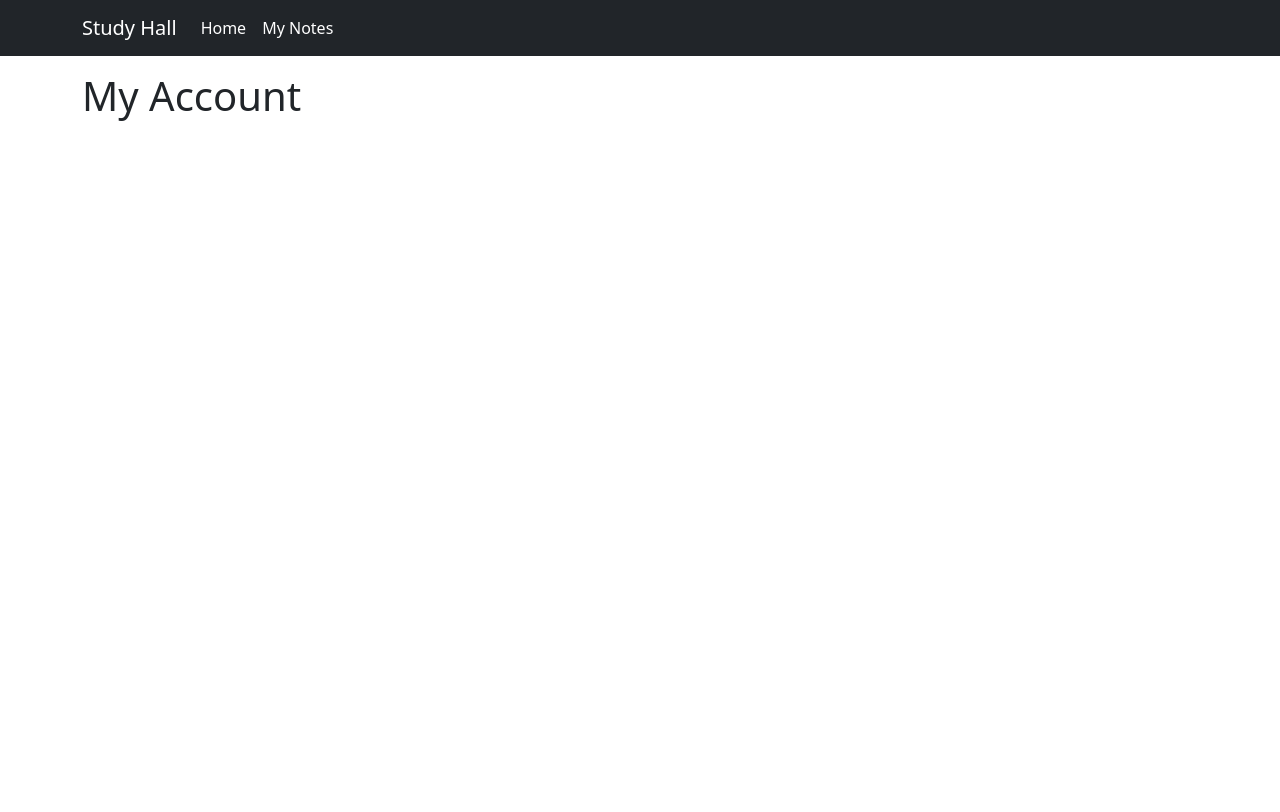
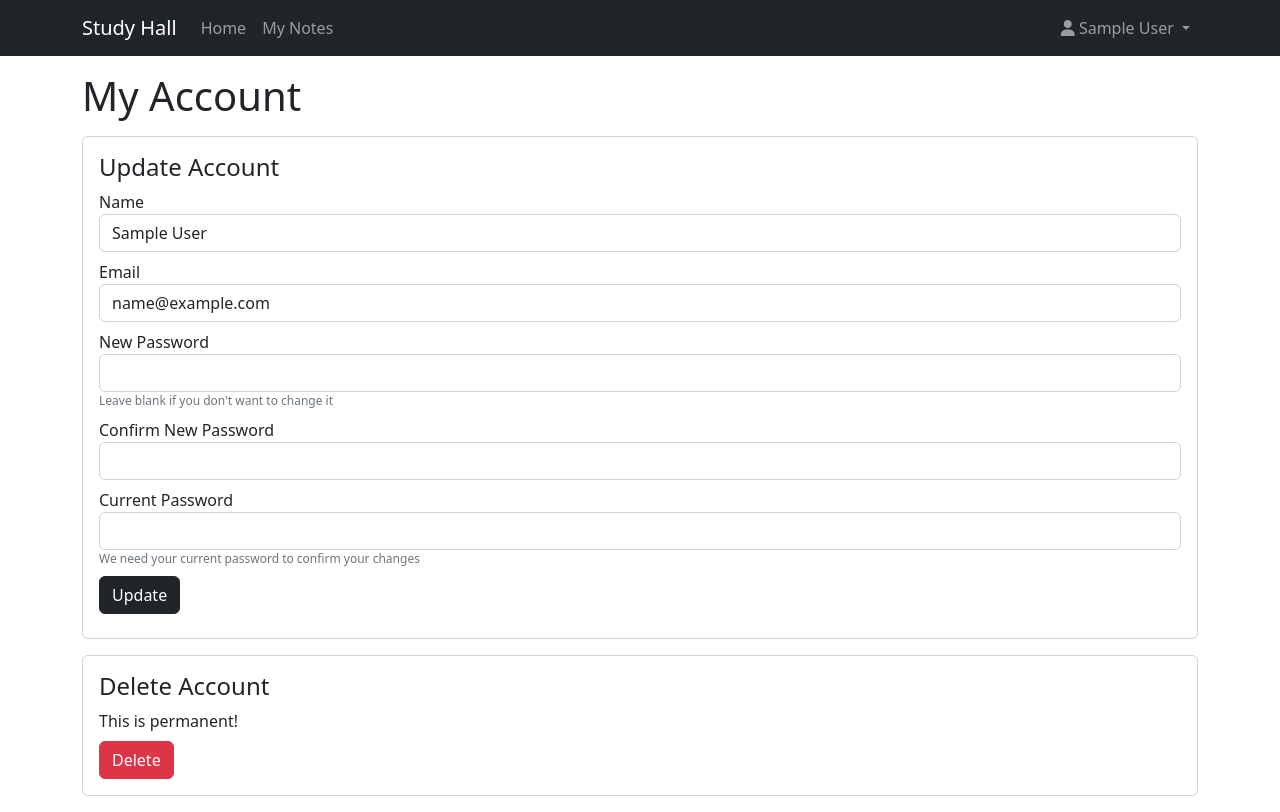
Before and after one commit to ReviewEdge/study-hall, a Flask app: page /account in a window 1280 px wide. Before the commit the page ends 121 px from the top, so only its background shows below. Run offline with Flask 2, Linux system fonts and the light colour scheme; the visitor is signed in with stand-in values (Sample User, id 1); data comes from the database, SQL or seed files in the repository; parts of the project's set-up code (start-up, migrations or seed data) failed here and were passed over.

Commit message:
finish adding all the user pages and auth

```diff
--- a/app.py
+++ b/app.py
@@ -8,14 +8,14 @@ script_dir = os.path.abspath(os.path.dirname(__file__))
 sys.path.append(script_dir)
 
 from flask import Flask, request, render_template, redirect, url_for
-from flask import flash
+from flask import flash, jsonify
 from flask_sqlalchemy import SQLAlchemy
 
 # user authentication
 from flask_login import UserMixin, LoginManager, login_required
 from flask_login import login_user, logout_user, current_user
 from password_hasher import PasswordHasher
-from forms.loginforms import RegisterForm, LoginForm
+from forms.account_forms import RegisterForm, LoginForm, EditAccountForm
 
 ###############################################################################
 # Basic Configuration
@@ -37,6 +37,11 @@ app.config['SEND_FILE_MAX_AGE_DEFAULT'] = 0
 app.config['SECRET_KEY'] = 'correcthorsebatterystaple'
 app.config['SQLALCHEMY_DATABASE_URI'] = f"sqlite:///{dbfile}"
 app.config['SQLALCHEMY_TRACK_MODIFICATIONS'] = False
+
+# make current_user available on all pages without passing it in to each template every time
+@app.context_processor
+def inject_current_user():
+    return dict(current_user=current_user)
 
 db = SQLAlchemy(app)
 
@@ -94,7 +99,9 @@ def post_register():
             user = User(name=form.name.data, email=form.email.data, password=form.password.data)
             db.session.add(user)
             db.session.commit()
-            return redirect(url_for('get_login'))
+            login_user(user)
+            flash("Account created. Welcome!")
+            return redirect(url_for('index'))
         else: # if the user already exists
             # flash a warning message and redirect to get registration form
             flash('There is already an account with that email address')
@@ -147,13 +154,47 @@ def get_logout():
 # user account
 @app.get('/account')
 @login_required
-def account():
-    return render_template('account/edit.html')
+def get_account():
+    form = EditAccountForm()
+    return render_template('account/edit.html', form=form)
+
+@app.post('/account')
+@login_required
+def post_account():
+    form = EditAccountForm()
+    if form.validate():
+        user = load_user(current_user.get_id())
+        if user.verify_password(form.current_password.data):
+            user.name = form.name.data
+            user.email = form.email.data
+            if form.new_password.data is not None and form.new_password.data != "":
+                user.password = form.new_password.data
+            db.session.commit()
+            flash("Account updated")
+        else:
+            flash("Current password is not correct")
+    else: # if the form was invalid
+        # flash error messages and redirect to get registration form again
+        for field, error in form.errors.items():
+            flash(f"{field}: {error}")
+    return redirect(url_for('get_account'))
+
+@app.delete('/api/account')
+@login_required
+def delete_account():
+    user = load_user(current_user.get_id())
+    db.session.delete(user)
+    db.session.commit()
+    logout_user()
+    flash('Your account has been deleted')
+    return jsonify({
+        "redirectTo": url_for('index'),
+    })
 
 # home page
 @app.get('/')
 def index():
-    return render_template('index.html', current_user=current_user)
+    return render_template('index.html')
 
 # notes
 @app.get('/notes')
--- /dev/null
+++ b/forms/account_forms.py
@@ -0,0 +1,23 @@
+from flask_wtf import FlaskForm
+from wtforms.fields import PasswordField, SubmitField, EmailField, StringField
+from wtforms.validators import InputRequired, Email, EqualTo, Length, Optional
+
+class RegisterForm(FlaskForm):
+    name = StringField("Name", validators=[InputRequired()])
+    email = EmailField("Email", validators=[InputRequired(), Email()])
+    password = PasswordField("Password", validators=[InputRequired(), Length(min=8, max=256)])
+    confirm_password = PasswordField("Confirm Password", validators=[EqualTo('password')])
+    submit = SubmitField("Register")
+
+class LoginForm(FlaskForm):
+    email = EmailField("Email", validators=[InputRequired(), Email()])
+    password = PasswordField("Password", validators=[InputRequired(), Length(min=8, max=256)])
+    submit = SubmitField("Login")
+
+class EditAccountForm(FlaskForm):
+    name = StringField("Name", validators=[InputRequired()])
+    email = EmailField("Email", validators=[InputRequired(), Email()])
+    new_password = PasswordField("New Password", validators=[Optional(), Length(min=8, max=256)])
+    confirm_new_password = PasswordField("Confirm New Password", validators=[EqualTo('new_password')])
+    current_password = PasswordField("Current Password", validators=[InputRequired(), Length(min=8, max=256)])
+    submit = SubmitField("Update")
--- /dev/null
+++ b/static/scripts/account.js
@@ -0,0 +1,17 @@
+(() => {
+  window.addEventListener("DOMContentLoaded", async () => {
+    const deleteBtn = document.getElementById("delete-account")
+    deleteBtn.addEventListener("click", deleteAccount)
+  })
+
+  const deleteAccount = () => {
+    if (confirm("Are you sure? This action cannot be undone.")) {
+      fetch(`/api/account`, {method: 'DELETE'})
+        .then(() => {
+          // redirect to the index page
+          window.location.href = '/'
+        })
+        .catch(error => console.log(error))
+    }
+  }
+})()
--- /dev/null
+++ b/static/styles/main.css
@@ -0,0 +1,11 @@
+a {
+  text-decoration: none;
+}
+
+p {
+  margin: 0px;
+}
+
+.text-xs {
+  font-size: 12px;
+}
--- a/templates/account/edit.html
+++ b/templates/account/edit.html
@@ -2,8 +2,57 @@
 
 {% block head %}
   {{ super() }}
+  <script src="/static/scripts/account.js"></script>
 {% endblock %}
 
 {% block content %}
-  <h1>My Account</h1>
+<h1>My Account</h1>
+
+<div class="card my-3">
+  <div class="card-body">
+    <h4>Update Account</h4>
+    <form method="POST" action="/account">
+      {{form.hidden_tag()}}
+
+      <div class="mb-2">
+        {{ form.name.label }}
+        {{ form.name(class="form-control", value=current_user.name) }}
+      </div>
+
+      <div class="mb-2">
+        {{form.email.label}}
+        {{form.email(class="form-control", value=current_user.email)}}
+      </div>
+
+      <div class="mb-2">
+        {{form.new_password.label}}
+        {{form.new_password(class="form-control")}}
+        <p class="text-muted text-xs">Leave blank if you don't want to change it</p>
+      </div>
+
+      <div class="mb-2">
+        {{form.confirm_new_password.label}}
+        {{form.confirm_new_password(class="form-control")}}
+      </div>
+
+      <div class="mb-2">
+        {{form.current_password.label}}
+        {{form.current_password(class="form-control")}}
+        <p class="text-muted text-xs">We need your current password to confirm your changes</p>
+      </div>
+
+      <div class="mb-2">
+        {{form.submit(class="btn btn-dark")}}
+      </div>
+    </form>
+  </div>
+</div>
+
+<div class="card">
+  <div class="card-body">
+    <h4>Delete Account</h4>
+    <p class="mb-2">This is permanent!</p>
+    <button id="delete-account" class="btn btn-danger">Delete</button>
+  </div>
+</div>
 {% endblock %}
--- a/templates/layout.html
+++ b/templates/layout.html
@@ -13,6 +13,9 @@
 
   <!-- font awesome icons -->
   <link rel="stylesheet" href="https://cdnjs.cloudflare.com/ajax/libs/font-awesome/6.2.0/css/all.min.css" integrity="sha512-xh6O/CkQoPOWDdYTDqeRdPCVd1SpvCA9XXcUnZS2FmJNp1coAFzvtCN9BmamE+4aHK8yyUHUSCcJHgXloTyT2A==" crossorigin="anonymous" referrerpolicy="no-referrer" />
+
+  <!-- custom styles -->
+  <link rel="stylesheet" href="/static/styles/main.css">
   {% endblock %}
 </head>
 <body>
@@ -25,31 +28,47 @@
       <div class="collapse navbar-collapse" id="navbarNavDropdown">
         <ul class="navbar-nav me-auto">
           <li class="nav-item">
-            <a class="nav-link active" aria-current="page" href="{{ url_for('index') }}">Home</a>
+            <a class="nav-link" aria-current="page" href="{{ url_for('index') }}">Home</a>
           </li>
           <li class="nav-item">
-            <a class="nav-link active" href="{{ url_for('notes_index') }}">My Notes</a>
+            <a class="nav-link" href="{{ url_for('notes_index') }}">My Notes</a>
           </li>
         </ul>
 
-        {% if current_user %}
         <ul class="navbar-nav ms-auto">
+        {% if current_user.is_authenticated %}
           <li class="nav-item dropdown">
             <a class="nav-link dropdown-toggle" href="#" role="button" data-bs-toggle="dropdown" aria-expanded="false">
               <i class="fa-solid fa-user"></i>
+              {{ current_user.name }}
             </a>
             <ul class="dropdown-menu">
-              <li><a class="dropdown-item" href="{{ url_for('account') }}">My Account</a></li>
+              <li><a class="dropdown-item" href="{{ url_for('get_account') }}">My Account</a></li>
               <li><a class="dropdown-item" href="{{ url_for('get_logout') }}">Log Out</a></li>
             </ul>
           </li>
+        {% else %}
+          <li class="nav-item">
+            <a class="nav-link" href="{{ url_for('get_login') }}">Log In</a>
+          </li>
+        {% endif %}
         </ul>
-        {% endif %}
       </div>
     </div>
   </nav>
 
   <div class="container py-3">
+    <div>
+      {% for message in get_flashed_messages() %}
+        <div class="alert alert-info d-flex align-items-center justify-content-between px-3 fade show">
+          {{ message }}
+          <button type="button" class="btn p-0 fs-5" data-bs-dismiss="alert">
+            <i class="fa-solid fa-circle-xmark"></i>
+          </button>
+        </div>
+      {% endfor %}
+    </div>
+
     {% block content %}
     {% endblock %}
   </div>
--- a/templates/notes/index.html
+++ b/templates/notes/index.html
@@ -2,8 +2,7 @@
 
 {% block head %}
   {{ super() }}
-  <script src="static/scripts/notes.js"></script>
-  <link rel="stylesheet" href="static/styles/notes.css">
+  <script src="/static/scripts/notes.js"></script>
 {% endblock %}
 
 {% block content %}
```
Also changed, not shown: forms/loginforms.py (deleted, +0 -20 lines), templates/account/login.html (+9 -13 lines), templates/account/register.html (+9 -13 lines), static/styles/notes.css (deleted).
